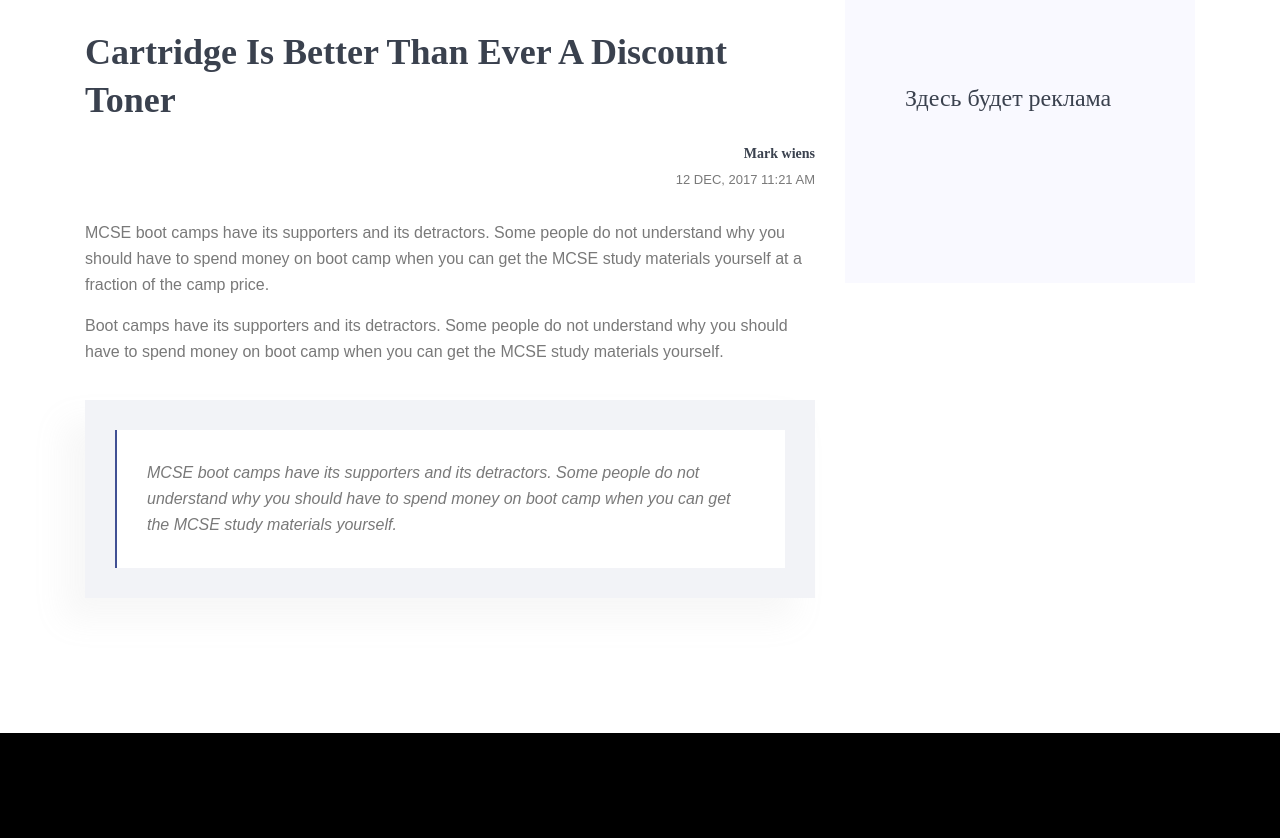
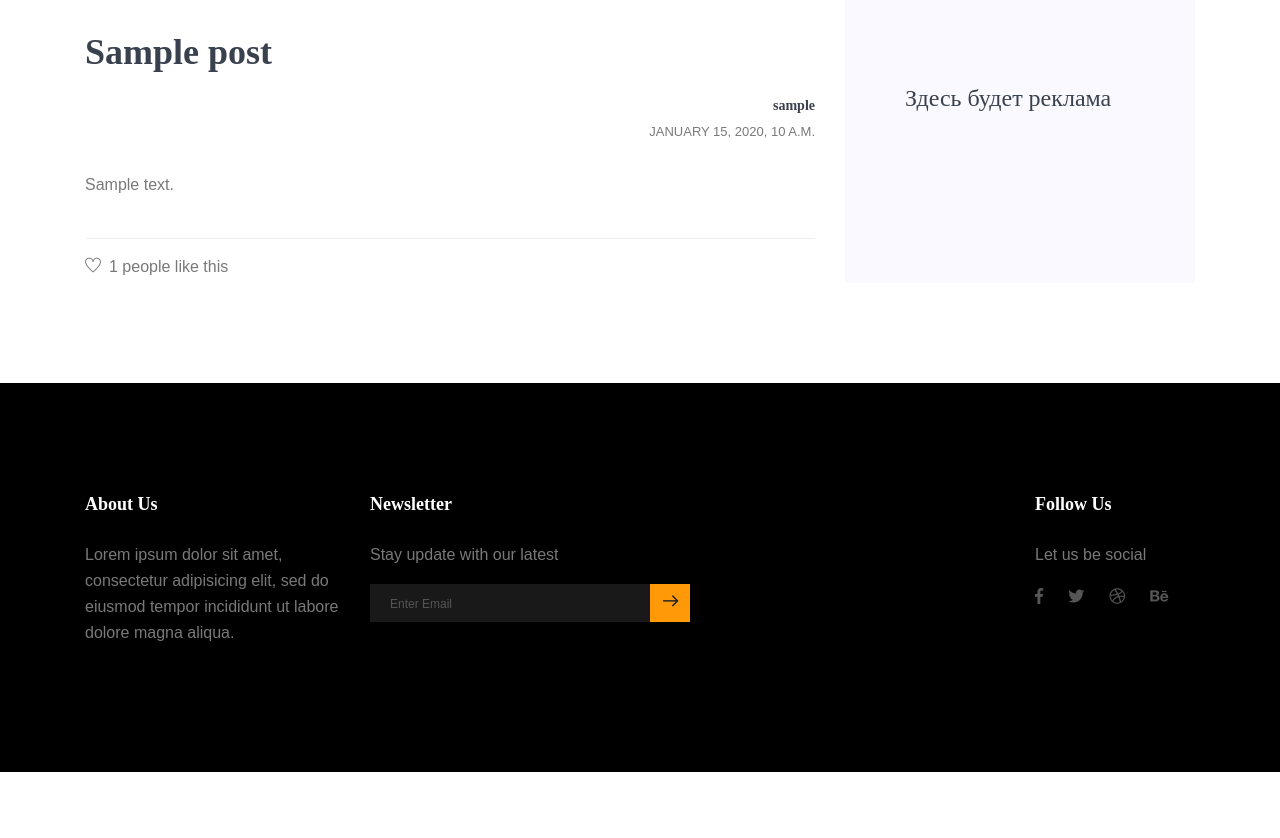
Before and after one commit to CapybaraBread/Reviving_the_blog_on_Django, a Django app: a page that uses templates/blog-details.html in a window 1280 px wide. Shown: the part 885-1723 px from the top of the page. After the commit the page ends 1657 px from the top, so only its background shows below. Run offline with Django 3.2, Linux system fonts and the light colour scheme; tables that the repository leaves empty hold one stand-in row (values such as "Sample post"); grey boxes marked "Sample" are stand-in pictures; parts of the project's set-up code (start-up, migrations or seed data) failed here and were passed over; some libraries are stand-ins or nearby versions.

Commit message:
add template logic to post page

```diff
--- a/templates/blog-details.html
+++ b/templates/blog-details.html
@@ -59,33 +59,26 @@
           <div class="row">
             <div class="col-lg-8">
               <div class="main_blog_details">
-                <img class="img-fluid" src="{% static 'img/blog/blog4.png' %}" alt="">
-                <h4>Cartridge Is Better Than Ever A Discount Toner</h4>
+                {% if post.image_url %}
+                <img class="img-fluid" src="{{ post.image_url }}" alt="{{ post.title }}">
+                {% else %}
+                <img class="img-fluid" src="{% static 'img/banner/blog.png' %}" alt="{{ post.title }}">
+                {% endif %}
+                <h4>{{ post.title }}</h4>
                 <div class="user_details">
                   <div class="float-right">
                     <div class="media">
                       <div class="media-body">
-                        <h5>Mark wiens</h5>
-                        <p>12 Dec, 2017 11:21 am</p>
+                        <h5>{{ post.author }}</h5>
+                        <p>{{ post.published_at|date:"F j, Y, P" }}</p>
                       </div>
                     </div>
                   </div>
                 </div>
-                <p>
-                  MCSE boot camps have its supporters and its detractors. Some people do not understand why
-                  you should have to spend money on boot camp when you can get the MCSE study materials yourself
-                  at a fraction of the camp price.
-                </p>
-                <p>
-                  Boot camps have its supporters and its detractors. Some people do not understand why you
-                  should have to spend money on boot camp when you can get the MCSE study materials yourself.
-                </p>
-                <blockquote class="blockquote">
-                  <p class="mb-0">
-                    MCSE boot camps have its supporters and its detractors. Some people do not understand why
-                    you should have to spend money on boot camp when you can get the MCSE study materials yourself.
-                  </p>
-                </blockquote>
+                <p>{{ post.text }}</p>
+                <div class="news_d_footer">
+                  <a href="#"><i class="ti-heart"></i>{{ post.likes_amount }} people like this</a>
+                </div>
               </div>
             </div>
 
```
